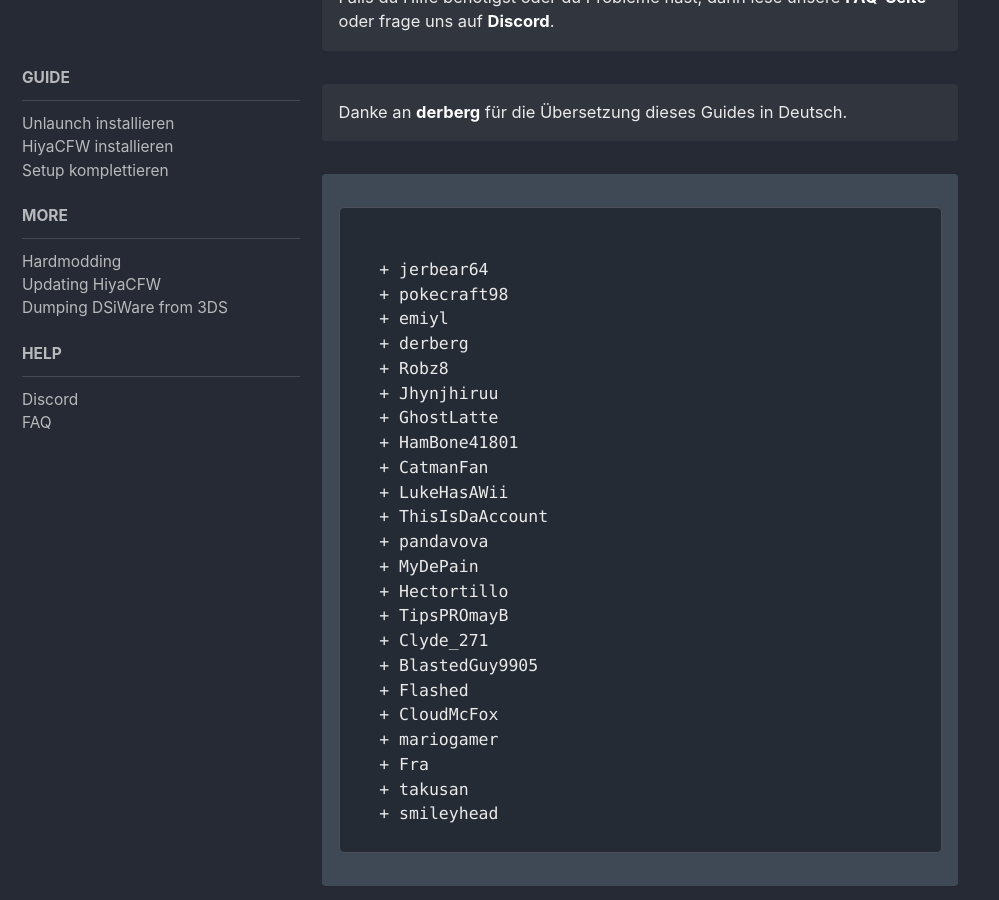
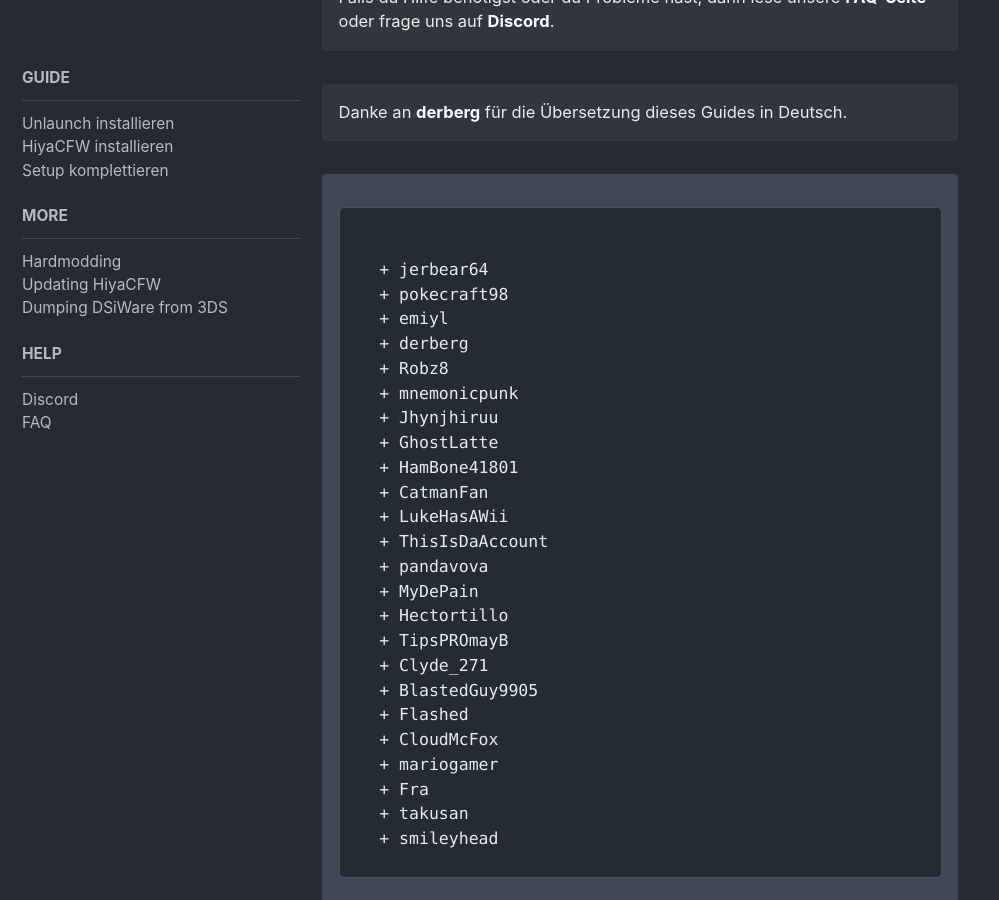
Before and after one commit to schrmh/dsi.de.cfw.guide, a Jekyll site: the page built from credits.md, in a window 1280 px wide and 900 px high, scrolled down 376 px. Shown: the whole window, without its empty margins (0-999 px from the left). Built offline with Jekyll 4.4.1, drawn with Linux system fonts in a browser that asks for light colours; nearby versions of some CDN libraries.

Commit message:
Update credits.md

```diff
--- a/credits.md
+++ b/credits.md
@@ -11,9 +11,10 @@ sidebar:
     + jerbear64
     + pokecraft98
     + emiyl
-    + derberg
+    + derberg
     + Robz8
-    + Jhynjhiruu
+    + mnemonicpunk
+    + Jhynjhiruu
     + GhostLatte
     + HamBone41801
     + CatmanFan
```
